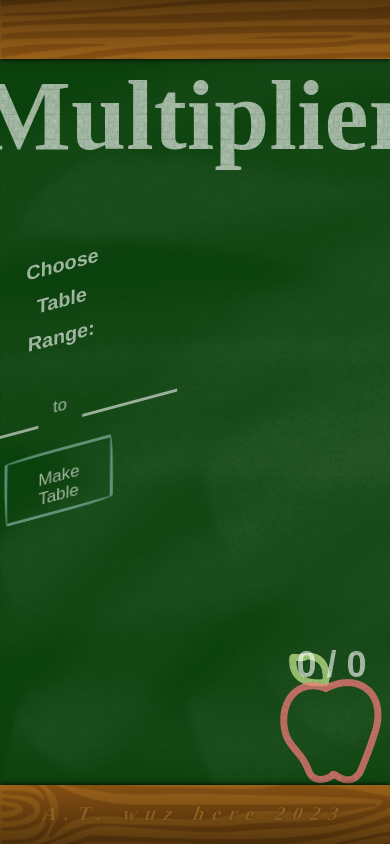
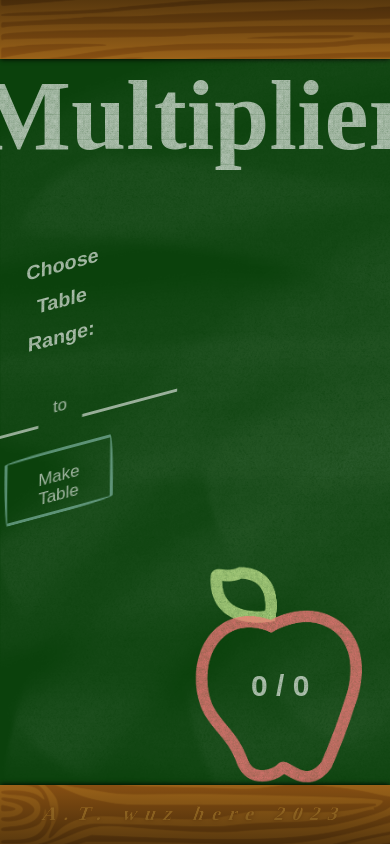
Before and after one commit to ambernay/multiplier-app, a React (Create React App) app: page / in a window 390 px wide. Built offline with nearby package versions, Linux system fonts and the light colour scheme; a web font is replaced by a local one.

Commit message:
made apple counter element responsive

```diff
--- a/public/styles.css
+++ b/public/styles.css
@@ -377,7 +377,7 @@ main {
     grid-area: main;
     grid-template-areas:
         "board-top board-top board-top"
-        "board-left board-mid-bottom board-right";
+        "board-left board-right board-right";
     grid-template-rows: 16vh 70vh;
     grid-template-columns: 30vw 40vw 30vw;
 
@@ -528,6 +528,7 @@ main {
     display: flex;
     flex-direction: column;
     justify-content: flex-end;
+    align-items: flex-end;
     font-family: var(--work-area-font);
 }
 
@@ -539,13 +540,16 @@ main {
     background-position-y: bottom;
     justify-content: center;
     align-items: center;
-    height: 12rem;
-    width: 100%;
+    height: calc(10rem + 5vw);
+    width: calc(10rem + 5vw);
 }
 
 .total {
-    font-size: 1.8rem;
+    font-size: 1.5rem;
     background-position-y: center;
+    width: 60%;
+    line-height: 2.5rem;
+    margin-top: 21px;
 }
 
 /* #endregion - counter */
@@ -677,3 +681,19 @@ li:hover::before {
 }
 
 /* #endregion retest */
+
+/* #region media queries */
+@media (max-width: 660px) {
+    main {
+        grid-template-areas:
+            "board-top board-top board-top"
+            "board-left board-mid-bottom empty-space"
+            "board-left board-right board-right";
+        grid-template-rows: 16vh 40vh 30vh;
+        grid-template-columns: 30vw 40vw 30vw;
+    }
+
+
+}
+
+/* #endregion media queries */
```
